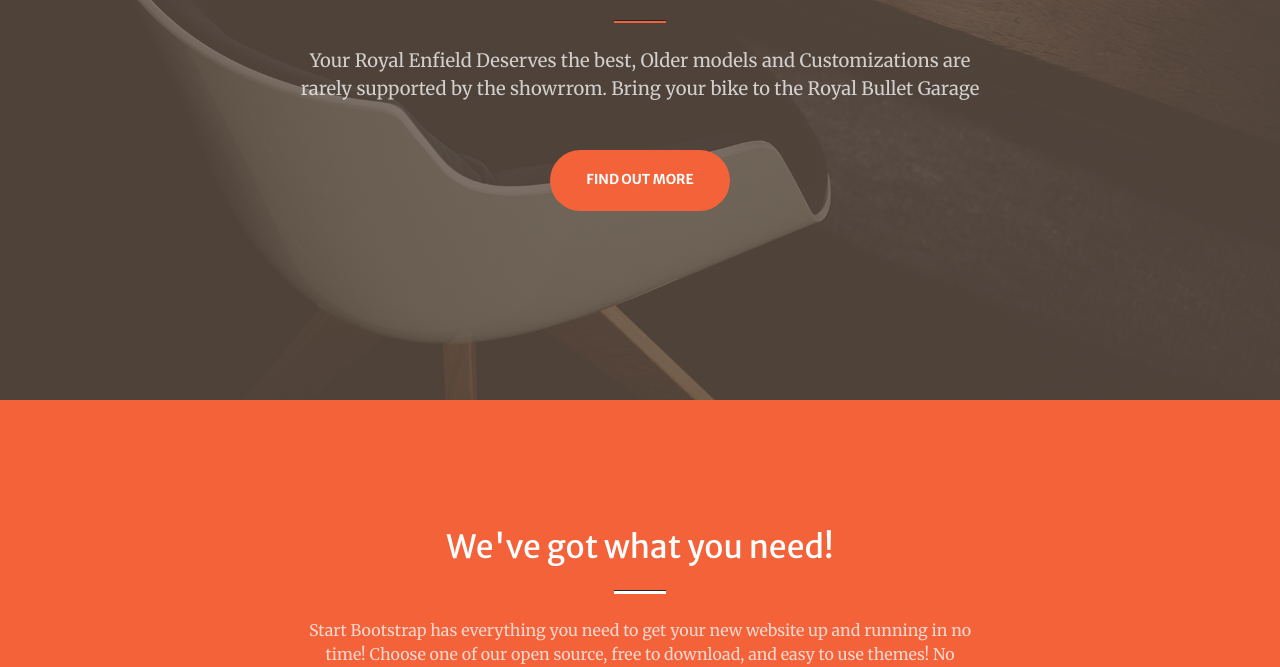
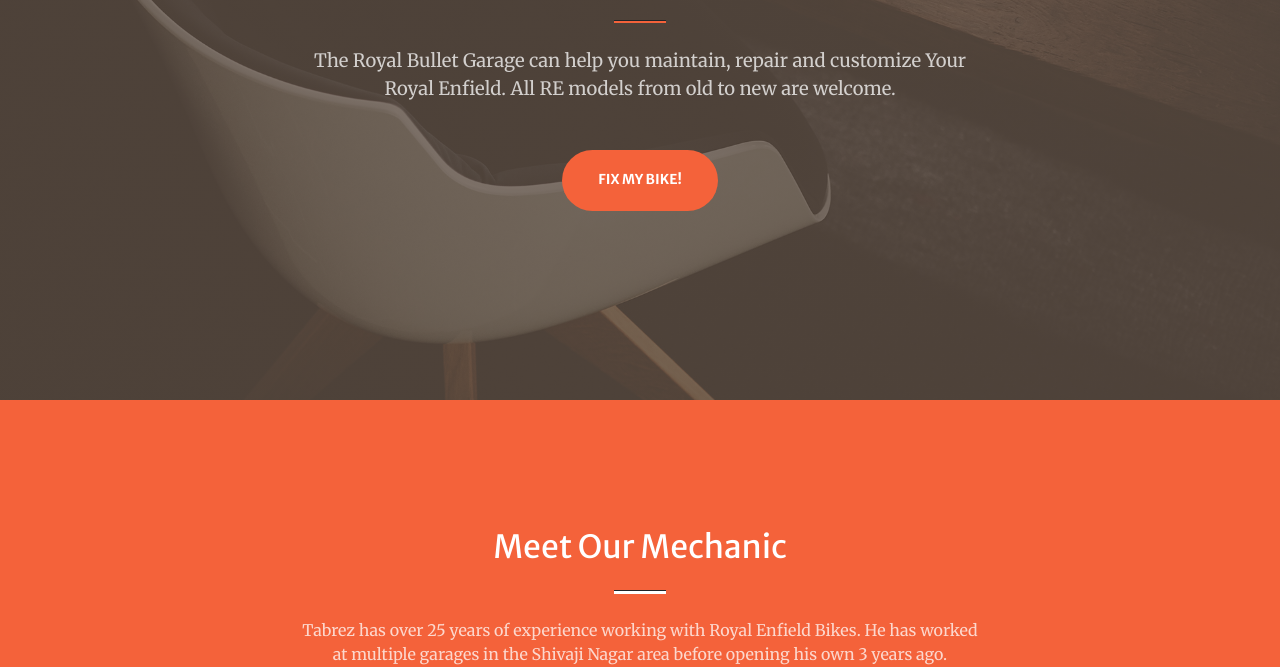
Before and after one commit to beepboop-itssean/beepboop-itssean.github.io, a plain HTML site: page index.html in a window 1280 px wide. Shown: the part 400-1067 px from the top of the page. Drawn offline with nearby package versions, Linux system fonts and the light colour scheme; some packages are replaced by stand-ins of ours; a script that the page names is missing.

Commit message:
Update index.html

```diff
--- a/index.html
+++ b/index.html
@@ -43,8 +43,8 @@
                         <hr class="divider" />
                     </div>
                     <div class="col-lg-8 align-self-baseline">
-                        <p class="text-white-75 mb-5">Your Royal Enfield Deserves the best, Older models and Customizations are rarely supported by the showrrom. Bring your bike to the Royal Bullet Garage</p>
-                        <a class="btn btn-primary btn-xl" href="#about">Find Out More</a>
+                        <p class="text-white-75 mb-5">The Royal Bullet Garage can help you maintain, repair and customize Your Royal Enfield. All RE models from old to new are welcome.</p>
+                        <a class="btn btn-primary btn-xl" href="#about">Fix My Bike!</a>
                     </div>
                 </div>
             </div>
@@ -54,9 +54,9 @@
             <div class="container px-4 px-lg-5">
                 <div class="row gx-4 gx-lg-5 justify-content-center">
                     <div class="col-lg-8 text-center">
-                        <h2 class="text-white mt-0">We've got what you need!</h2>
+                        <h2 class="text-white mt-0">Meet Our Mechanic</h2>
                         <hr class="divider divider-light" />
-                        <p class="text-white-75 mb-4">Start Bootstrap has everything you need to get your new website up and running in no time! Choose one of our open source, free to download, and easy to use themes! No strings attached!</p>
+                        <p class="text-white-75 mb-4">Tabrez has over 25 years of experience working with Royal Enfield Bikes. He has worked at multiple garages in the Shivaji Nagar area before opening his own 3 years ago.</p>
                         <a class="btn btn-light btn-xl" href="#services">Get Started!</a>
                     </div>
                 </div>
```
